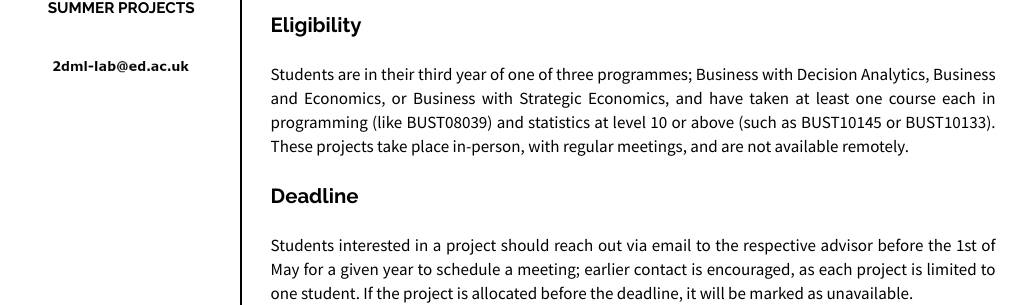
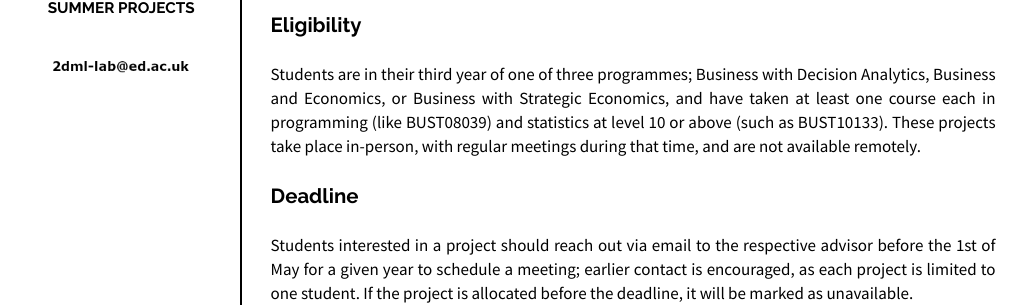
Before and after one commit to 2dml-lab/2dml-lab.github.io, a Jekyll site: the page built from _posts/2024-01-31-summer_projects.md, in a window 1280 px wide. Shown: the part 327-632 px from the top of the page, without its empty margins (118-1145 px from the left). Built offline with Jekyll 4.4.1, drawn with Linux system fonts in a browser that asks for light colours.

Commit message:
Update 2024-01-31-summer_projects.md

```diff
--- a/_posts/2024-01-31-summer_projects.md
+++ b/_posts/2024-01-31-summer_projects.md
@@ -16,7 +16,7 @@
 
 <!--Students need to be in their third year of either Business with Decision Analytics, Business and Economics, or Business with Strategic Economics, and have taken at least one course each in programming (like BUST08039) and statistics at level 10 or above (like BUST10145 or BUST10133). Summer research projects take place in-person and are not available remotely.-->
 
-Students are in their third year of one of three programmes; Business with Decision Analytics, Business and Economics, or Business with Strategic Economics, and have taken at least one course each in programming (like BUST08039) and statistics at level 10 or above (such as BUST10145 or BUST10133). These projects take place in-person, with regular meetings, and are not available remotely.
+Students are in their third year of one of three programmes; Business with Decision Analytics, Business and Economics, or Business with Strategic Economics, and have taken at least one course each in programming (like BUST08039) and statistics at level 10 or above (such as BUST10133). These projects take place in-person, with regular meetings during that time, and are not available remotely.
 
 ## Deadline
 
```
